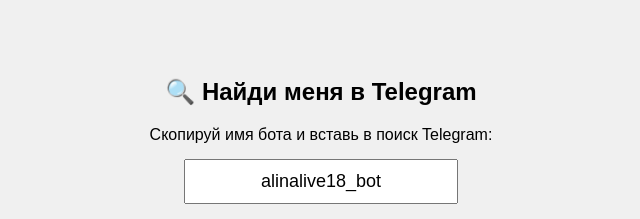
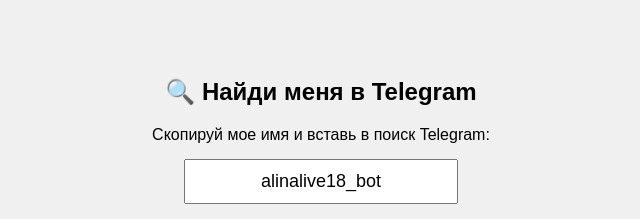
Before and after one commit to markusboti/telegram-link, a plain HTML site: page index.html in a window 1280 px wide. Shown: the top 219 px of the page, 319-959 px from the left. Drawn offline with Linux system fonts and the light colour scheme.

Commit message:
Update index.html

```diff
--- a/index.html
+++ b/index.html
@@ -33,7 +33,7 @@
 <body>
 
   <h2>🔍 Найди меня в Telegram</h2>
-  <p>Скопируй имя бота и вставь в поиск Telegram:</p>
+  <p>Скопируй мое имя и вставь в поиск Telegram:</p>
 
   <input type="text" value="alinalive18_bot" id="botName" readonly>
   <br><br>
```
